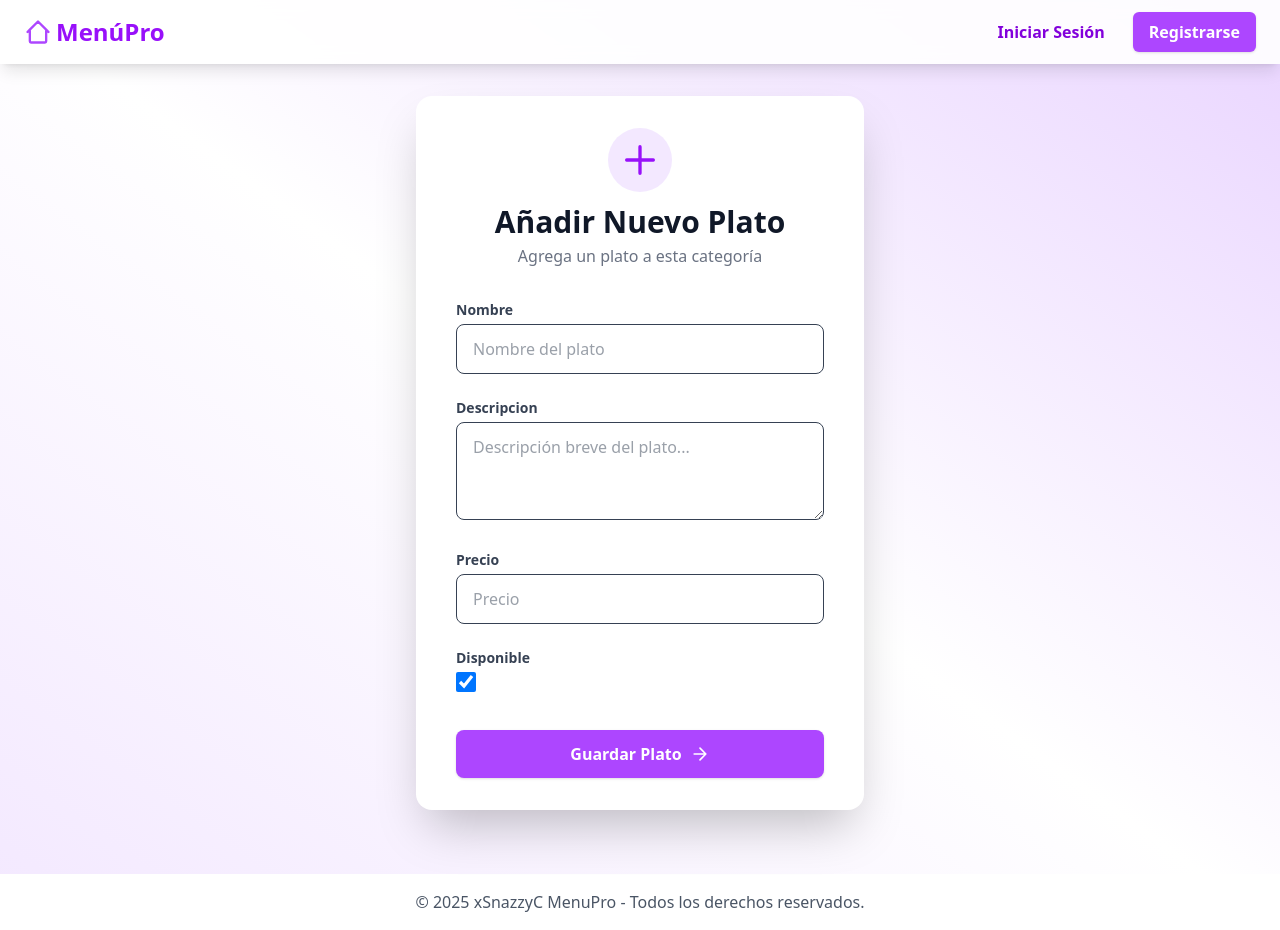
After one commit to SnayderCJ/SaaS_de_Menus_Digitales, a Django app: page /categoria/1/platos/nuevo/ in a window 1280 px wide. The commit adds this page. Run offline with Django 5.2, Linux system fonts and the light colour scheme; style sheets or scripts are compiled from the project's sources.

Commit message:
Medidas de Seguridad

```diff
--- a/core/forms.py
+++ b/core/forms.py
@@ -1,6 +1,6 @@
 from django import forms
 from django.contrib.auth.forms import UserCreationForm, AuthenticationForm
-from .models import Restaurante, Categoria
+from .models import Restaurante, Categoria, Plato
 
 class CustomUserCreationForm(UserCreationForm):
     def __init__(self, *args, **kwargs):
@@ -66,3 +66,27 @@ class CategoriaForm(forms.ModelForm):
                 'placeholder': 'Bebidas, Postres, Entradas...',
             }),
         }
+
+class PlatoForm(forms.ModelForm):
+    class Meta:
+        model = Plato
+        fields = ['nombre', 'descripcion', 'precio', 'disponible']
+        widgets = {
+            'nombre': forms.TextInput(attrs={
+                'class': 'w-full px-4 py-3 border border-gray-300 rounded-lg focus:outline-none focus:ring-2 focus:ring-purple-400 transition text-gray-700 bg-white',
+                'placeholder': 'Nombre del plato',
+            }),
+            'descripcion': forms.Textarea(attrs={
+                'class': 'w-full px-4 py-3 border border-gray-300 rounded-lg focus:outline-none focus:ring-2 focus:ring-purple-400 transition text-gray-700 bg-white',
+                'rows': 3,
+                'placeholder': 'Descripción breve del plato...',
+            }),
+            'precio': forms.NumberInput(attrs={
+                'class': 'w-full px-4 py-3 border border-gray-300 rounded-lg focus:outline-none focus:ring-2 focus:ring-purple-400 transition text-gray-700 bg-white',
+                'placeholder': 'Precio',
+                'min': '0',
+            }),
+            'disponible': forms.CheckboxInput(attrs={
+                'class': 'h-5 w-5 text-purple-500 focus:ring-2 focus:ring-purple-400',
+            }),
+        }
--- a/core/templates/layout/base.html
+++ b/core/templates/layout/base.html
@@ -18,7 +18,7 @@
 
     <footer class="bg-white mt-8 py-4">
         <div class="container mx-auto text-center text-gray-600">
-            <p>&copy; 2025 Menú.Pro - Todos los derechos reservados.</p>
+            <p>&copy; 2025 xSnazzyC MenuPro - Todos los derechos reservados.</p>
         </div>
     </footer>
 
--- a/core/templates/pages/dashboard.html
+++ b/core/templates/pages/dashboard.html
@@ -56,7 +56,9 @@
             <li class="text-gray-500 px-2 py-3">Aún no hay platos en esta categoría.</li>
           {% endfor %}
         </ul>
-        <a href="#" class="block text-purple-600 hover:text-purple-800 mt-6 font-semibold transition underline text-center">+ Añadir Plato a esta Categoría</a>
+        <a href="{% url 'plato_crear' categoria.id %}" class="block text-purple-600 hover:text-purple-800 mt-6 font-semibold transition underline text-center">
+         + Añadir Plato a esta Categoría
+        </a>
       </div>
     {% endfor %}
   </div>
--- /dev/null
+++ b/core/templates/pages/plato_form.html
@@ -0,0 +1,42 @@
+{% extends "layout/base.html" %}
+{% block title %}Nuevo Plato{% endblock %}
+
+{% block content %}
+<div>
+  <div class="max-w-md w-full bg-white rounded-2xl shadow-2xl px-10 py-8">
+    <div class="flex flex-col items-center mb-8">
+      <div class="w-16 h-16 flex items-center justify-center bg-purple-100 rounded-full mb-3">
+        <svg class="w-10 h-10 text-purple-600" fill="none" stroke="currentColor" stroke-width="2" viewBox="0 0 24 24">
+          <path stroke-linecap="round" stroke-linejoin="round" d="M12 4v16m8-8H4"/>
+        </svg>
+      </div>
+      <h2 class="text-3xl font-bold text-gray-900 text-center">Añadir Nuevo Plato</h2>
+      <p class="text-gray-500 text-center mt-1">Agrega un plato a esta categoría</p>
+    </div>
+
+    <form method="post" class="space-y-6">
+      {% csrf_token %}
+      {% for field in form %}
+        <div>
+          <label for="{{ field.id_for_label }}" class="block text-gray-700 text-sm font-semibold mb-1">
+            {{ field.label }}
+          </label>
+          {{ field }}
+          {% for error in field.errors %}
+            <p class="text-red-500 text-xs mt-1">{{ error }}</p>
+          {% endfor %}
+        </div>
+      {% endfor %}
+
+      <div class="mt-8">
+        <button type="submit" class="w-full flex items-center justify-center gap-2 bg-purple-500 hover:bg-purple-600 text-white font-bold py-3 rounded-lg shadow focus:outline-none focus:ring-2 focus:ring-purple-400 transition">
+          <span>Guardar Plato</span>
+          <svg class="w-5 h-5" fill="none" stroke="currentColor" stroke-width="2" viewBox="0 0 24 24">
+            <path stroke-linecap="round" stroke-linejoin="round" d="M5 12h14M12 5l7 7-7 7"/>
+          </svg>
+        </button>
+      </div>
+    </form>
+  </div>
+</div>
+{% endblock %}
--- a/core/urls.py
+++ b/core/urls.py
@@ -1,7 +1,6 @@
 from django.urls import path
 from django.contrib.auth import views as auth_views
-from .views import home, menu_publico, registro, dashboard, CategoriaCreateView, CategoriaUpdateView, CategoriaDeleteView
-from .forms import CustomAuthenticationForm
+from .views import home, menu_publico, registro, dashboard, CategoriaCreateView, CategoriaUpdateView, CategoriaDeleteView, PlatoCreateView, CustomLoginView
 
 urlpatterns = [
     # Rutas Públicas
@@ -10,10 +9,7 @@ urlpatterns = [
 
     # Rutas de Autenticación
     path('registro/',registro, name='registro'),
-    path('login/', auth_views.LoginView.as_view(
-        template_name='pages/login.html',
-        authentication_form=CustomAuthenticationForm
-    ), name='login'),
+    path('login/', CustomLoginView.as_view(), name='login'),
 
     path('logout/', auth_views.LogoutView.as_view(next_page='home'), name='logout'),
 
@@ -22,4 +18,7 @@ urlpatterns = [
     path('categorias/nueva/', CategoriaCreateView.as_view(), name='categoria_crear'),
     path('categorias/<int:pk>/editar/', CategoriaUpdateView.as_view(), name='categoria_editar'),
     path('categorias/<int:pk>/eliminar/', CategoriaDeleteView.as_view(), name='categoria_eliminar'),
+
+    # PLato
+    path('categoria/<int:categoria_id>/platos/nuevo/', PlatoCreateView.as_view(), name='plato_crear')
 ]
--- a/core/views.py
+++ b/core/views.py
@@ -3,11 +3,12 @@ from django.contrib.auth.decorators import login_required
 from django.urls import reverse_lazy
 from django.views.generic.edit import CreateView
 from django.contrib.auth import login
-from .forms import CustomUserCreationForm, RestauranteForm, CategoriaForm
-from .models import Restaurante, Categoria
+from .forms import CustomUserCreationForm, RestauranteForm, CategoriaForm, PlatoForm, CustomAuthenticationForm
+from .models import Restaurante, Categoria, Plato
 from django.views.generic.edit import UpdateView, DeleteView
 from django.contrib.auth.mixins import LoginRequiredMixin
 from django.urls import reverse_lazy
+from django.contrib.auth.views import LoginView
 
 
 # --- Vistas Públicas ---
@@ -27,7 +28,9 @@ def menu_publico(request, restaurante_slug):
 # --- Vistas de Autenticación ---
 
 def registro(request):
-    """ Permite registrar usuario + restaurante en una sola vista """
+    if request.user.is_authenticated:
+        return redirect('dashboard')
+
     if request.method == 'POST':
         user_form = CustomUserCreationForm(request.POST)
         rest_form = RestauranteForm(request.POST, request.FILES)
@@ -38,7 +41,6 @@ def registro(request):
             restaurante.dueño = user
             restaurante.save()
 
-            # Autologin del usuario recién registrado
             login(request, user)
             return redirect('dashboard')
     else:
@@ -50,6 +52,15 @@ def registro(request):
         'rest_form': rest_form
     })
 
+class CustomLoginView(LoginView):
+    template_name = 'pages/login.html'
+    authentication_form = CustomAuthenticationForm
+
+    def dispatch(self, request, *args, **kwargs):
+        # Si el usuario ya está logeado, redirigir al dashboard
+        if request.user.is_authenticated:
+            return redirect('dashboard')
+        return super().dispatch(request, *args, **kwargs)
 
 # --- Vistas Privadas ---
 
@@ -101,3 +112,17 @@ class CategoriaDeleteView(LoginRequiredMixin, DeleteView):
     def get_queryset(self):
         # Solo permite eliminar categorías propias
         return Categoria.objects.filter(restaurante=self.request.user.restaurante)
+
+class PlatoCreateView(CreateView):
+    model = Plato
+    form_class = PlatoForm
+    template_name = 'pages/plato_form.html'
+
+    def get_success_url(self):
+        categoria_id = self.kwargs['categoria_id']
+        return reverse_lazy('dashboard')  # volver al dashboard tras guardar
+
+    def form_valid(self, form):
+        categoria = get_object_or_404(Categoria, id=self.kwargs['categoria_id'])
+        form.instance.categoria = categoria
+        return super().form_valid(form)
--- a/menu_digital/settings.py
+++ b/menu_digital/settings.py
@@ -122,4 +122,6 @@ STATIC_URL = 'static/'
 
 DEFAULT_AUTO_FIELD = 'django.db.models.BigAutoField'
 
-LOGIN_REDIRECT_URL = '/dashboard/'
+LOGIN_URL = 'login'
+LOGIN_REDIRECT_URL = 'dashboard'
+LOGOUT_REDIRECT_URL = 'home'
```
Also changed, not shown: core/templates/pages/index.html (+7 -0 lines), Seccion de urls.png (added), db.sqlite3.
